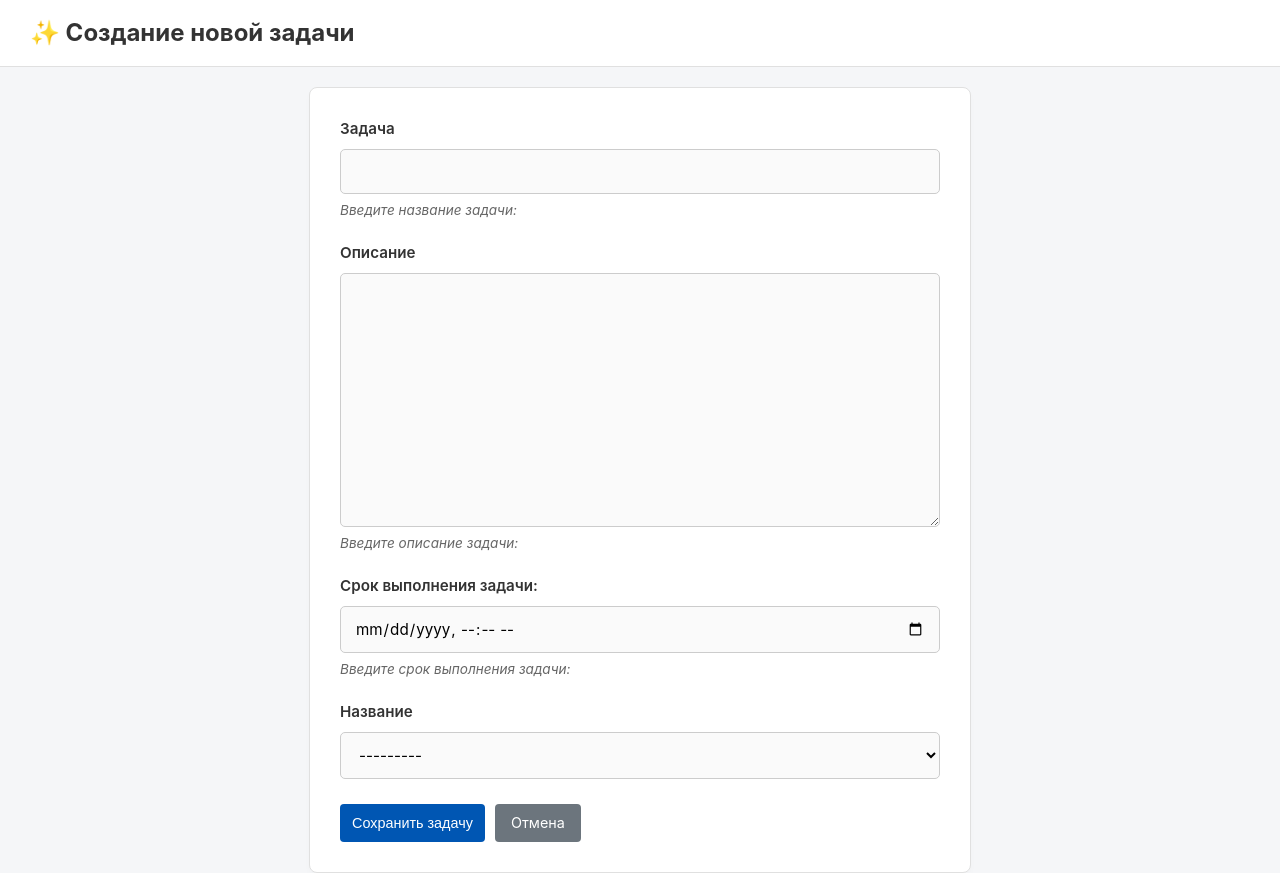
After one commit to poelina/2026-08-17, a Django app: page /task/new/ in a window 1280 px wide. The commit adds this page. Run offline with Django 5.2, Linux system fonts and the light colour scheme; data comes from the database, SQL or seed files in the repository; both versions use the stored data as it was after the commit.

Commit message:
Последние правки

```diff
--- /dev/null
+++ b/templates/task_form.html
@@ -0,0 +1,58 @@
+<!DOCTYPE html>
+<html lang="ru">
+<head>
+    <meta charset="UTF-8">
+    <meta name="viewport" content="width=device-width, initial-scale=1.0">
+    <title>Новая задача</title>
+    <link rel="stylesheet" href="/static/styles.css">
+</head>
+<body>
+
+    <div class="header-bar">
+        <h2>
+            {% if form.instance.pk %}📝 Редактирование задачи{% else %}✨ Создание новой задачи{% endif %}
+        </h2>
+    </div>
+
+    <div class="main-layout">
+
+        <div class="content-area">
+
+            <div class="form-container">
+
+                <form method="post" novalidate>
+                    {% csrf_token %}
+
+                    {% for field in form %}
+                        <div class="form-group">
+                            <label for="{{ field.id_for_label }}">{{ field.label }}</label>
+                            {{ field }}
+                            {% if field.help_text %}
+                                <small class="help-text">{{ field.help_text }}</small>
+                            {% endif %}
+                            {% for error in field.errors %}
+                                <span style="color: #dc3545; font-size: 0.85em; display: block; margin-top: 4px;">
+                                    ⚠️ {{ error }}
+                                </span>
+                            {% endfor %}
+                        </div>
+                    {% endfor %}
+
+                    <div class="btn-group" style="margin-top: 25px;">
+                        <button type="submit" class="btn btn-primary" style="border: none; cursor: pointer; font-weight: 500;">
+                            Сохранить задачу
+                        </button>
+                        <a href="{% url 'todo:index' %}" class="btn btn-secondary">
+                            Отмена
+                        </a>
+                    </div>
+                </form>
+
+            </div>
+
+        </div>
+
+    </div>
+
+</body>
+</html>
--- /dev/null
+++ b/todoapp/forms.py
@@ -0,0 +1,11 @@
+from django import __version__
+from django import forms
+from .models import Task
+
+class TaskForm(forms.ModelForm):
+    class Meta:
+        model = Task
+        fields = ['title', 'description', 'due_date', 'category_task']
+        widgets = {
+            'due_date': forms.DateTimeInput(attrs={'type': 'datetime-local'}),
+        }
--- a/todoapp/models.py
+++ b/todoapp/models.py
@@ -1,5 +1,6 @@
 from django.db import models
 from django.urls import reverse
+from django.utils import timezone
 
 
 class Category(models.Model):
@@ -31,7 +32,7 @@ class Task(models.Model):
     )
 
     description = models.TextField(
-        max_length=200,
+        max_length=500,
         verbose_name="Описание",
         help_text="Введите описание задачи:"
     )
@@ -63,6 +64,16 @@ class Task(models.Model):
         related_name="tasks", #category.tasks.all
     )
 
+    @property
+    def is_past_due(self):
+        if self.due_date and not self.is_completed:
+            return timezone.now() > self.due_date
+        return False
+
+    def toggle_completed(self):
+        self.is_completed = not self.is_completed
+        self.save()
+
     def __str__(self):
         return self.title
 
--- a/todoapp/static/styles.css
+++ b/todoapp/static/styles.css
@@ -1,4 +1,3 @@
-/* --- Global Body & Reset --- */
 body {
     font-family: -apple-system, BlinkMacSystemFont, "Segoe UI", Roboto, Helvetica, Arial, sans-serif;
     background-color: #f5f6f8;
@@ -8,7 +7,6 @@ body {
     line-height: 1.5;
 }
 
-/* --- Layout Structure --- */
 .header-bar {
     background-color: #ffffff;
     padding: 15px 30px;
@@ -28,7 +26,10 @@ body {
     gap: 20px;
 }
 
+
+
 /* --- Navigation Sidebar --- */
+
 .sidebar {
     width: 250px;
     flex-shrink: 0;
@@ -64,7 +65,10 @@ body {
     text-decoration: underline;
 }
 
-/* --- Central Content Blocks --- */
+
+
+/* --- Central Content --- */
+
 .content-area {
     flex-grow: 1;
 }
@@ -80,7 +84,10 @@ body {
     margin: 0;
 }
 
-/* --- Statistics Dashboard --- */
+
+
+/* --- Statistics --- */
+
 .stats-container {
     display: flex;
     max-width: 1160px;
@@ -107,7 +114,10 @@ body {
     color: #0056b3;
 }
 
+
+
 /* --- Task Lists and Cards --- */
+
 .task-card {
     display: flex;
     justify-content: space-between;
@@ -170,7 +180,10 @@ body {
     margin: 0;
 }
 
-/* --- Detail View (taskview.html) Elements --- */
+
+
+/* --- Detail View Elements --- */
+
 .detail-card {
     background: white;
     padding: 25px;
@@ -244,7 +257,10 @@ body {
 .meta-pill-created { border-left: 3px solid #6c757d; }
 .meta-pill-due { border-left: 3px solid #dc3545; }
 
-/* --- Action & Button System --- */
+
+
+/* --- Action & Button --- */
+
 .btn-group {
     display: flex;
     gap: 10px;
@@ -279,3 +295,76 @@ body {
     background-color: #dc3545;
     color: white;
 }
+
+
+
+/* --- Form --- */
+
+.form-container {
+    background: #ffffff;
+    padding: 30px;
+    border: 1px solid #e0e0e0;
+    border-radius: 8px;
+    box-shadow: 0 4px 6px rgba(0, 0, 0, 0.02);
+    max-width: 600px;
+    margin: 0 auto;
+}
+
+.form-group {
+    display: flex;
+    flex-direction: column;
+    margin-bottom: 22px;
+}
+
+.form-group label {
+    font-weight: 600;
+    font-size: 0.95em;
+    color: #333333;
+    margin-bottom: 8px;
+}
+
+.form-group input[type="text"],
+.form-group textarea,
+.form-group select,
+.form-group input[type="datetime-local"] {
+    width: 100%;
+    padding: 12px 14px;
+    border: 1px solid #cccccc;
+    border-radius: 5px;
+    box-sizing: border-box;
+    font-family: inherit;
+    font-size: 0.95em;
+    background-color: #fafafa;
+    transition: border-color 0.2s, box-shadow 0.2s;
+}
+
+.form-group textarea {
+    resize: vertical;
+    min-height: 120px;
+    line-height: 1.5;
+}
+
+.form-group input:focus,
+.form-group textarea:focus,
+.form-group select:focus {
+    border-color: #0056b3;
+    background-color: #ffffff;
+    outline: none;
+    box-shadow: 0 0 0 3px rgba(0, 86, 179, 0.15);
+}
+
+.help-text {
+    display: block;
+    font-size: 0.85em;
+    color: #666666;
+    margin-top: 6px;
+    font-style: italic;
+}
+
+.form-actions {
+    display: flex;
+    gap: 12px;
+    margin-top: 25px;
+    border-top: 1px solid #eee;
+    padding-top: 20px;
+}
--- a/todoapp/urls.py
+++ b/todoapp/urls.py
@@ -6,5 +6,8 @@ app_name = 'todo'
 urlpatterns = [
     path('', views.IndexView.as_view(), name='index'),
     path('tasks/', views.TaskListView.as_view(), name='task_list'),
+    path('task/new/', views.TaskCreateView.as_view(), name='task_create'),
     path('task/<int:pk>/', views.TaskDetailView.as_view(), name='task_detail'),
+    path('task/<int:pk>/edit/', views.TaskUpdateView.as_view(), name='task_edit'),
+    path('task/<int:pk>/toggle/', views.TaskToggleCompleteView.as_view(), name='task_toggle'),
 ]
--- a/todoapp/views.py
+++ b/todoapp/views.py
@@ -1,6 +1,6 @@
-from django.contrib import messages  # Для вывода уведомлений
-from django.shortcuts import render, get_object_or_404
-from django.urls import reverse_lazy  # Для отложенного построения URL
+from django.contrib import messages
+from django.shortcuts import render, get_object_or_404, redirect
+from django.urls import reverse_lazy, reverse
 from django.views import View
 from django.views.generic import (
     CreateView,
@@ -11,6 +11,7 @@ from django.views.generic import (
 )
 
 from .models import Category, Task
+from .forms import TaskForm
 
 
 class IndexView(View):
@@ -76,3 +77,33 @@ class TaskDetailView(DetailView):
         context['categories'] = Category.objects.all()
 
         return context
+
+
+class TaskCreateView(CreateView):
+    model = Task
+    form_class = TaskForm
+    template_name = "task_form.html"
+    success_url = reverse_lazy('todo:index')
+
+
+class TaskUpdateView(UpdateView):
+    model = Task
+    form_class = TaskForm
+    template_name = "task_form.html"
+
+    def get_success_url(self):
+        return reverse('todo:task_detail', kwargs={'pk': self.object.pk})
+
+    def get_context_data(self, **kwargs):
+        context = super().get_context_data(**kwargs)
+        context['title'] = f"Редактирование: {self.object.title}"
+        context['categories'] = Category.objects.all()
+        return context
+
+
+class TaskToggleCompleteView(View):
+    def post(self, request, pk):
+        task = get_object_or_404(Task, pk=pk)
+        task.toggle_completed()
+
+        return redirect(request.META.get('HTTP_REFERER', 'todo:index'))
```
Also changed, not shown: templates/main.html (+13 -2 lines), templates/taskview.html (+14 -1 lines), db.sqlite3.
